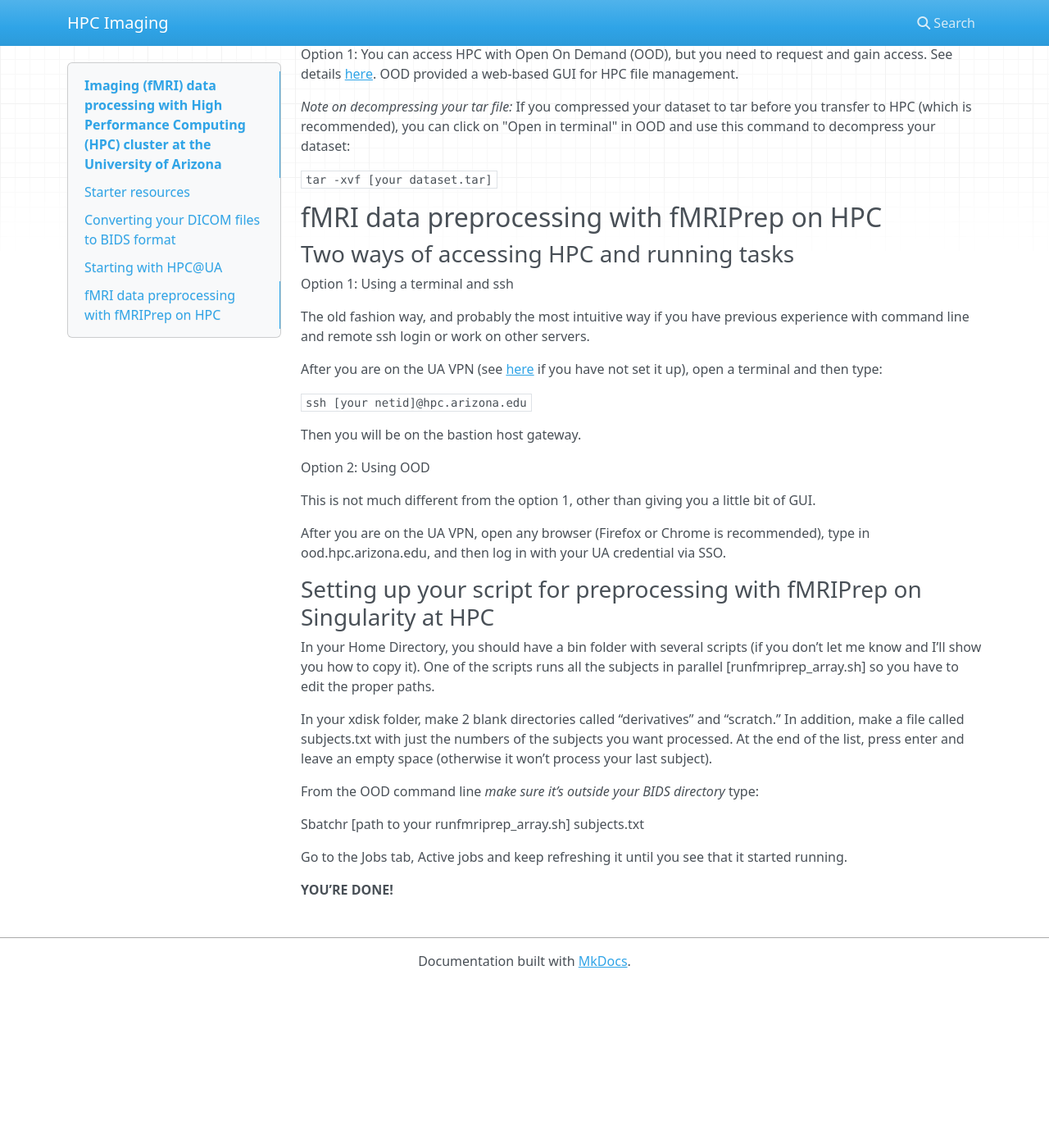
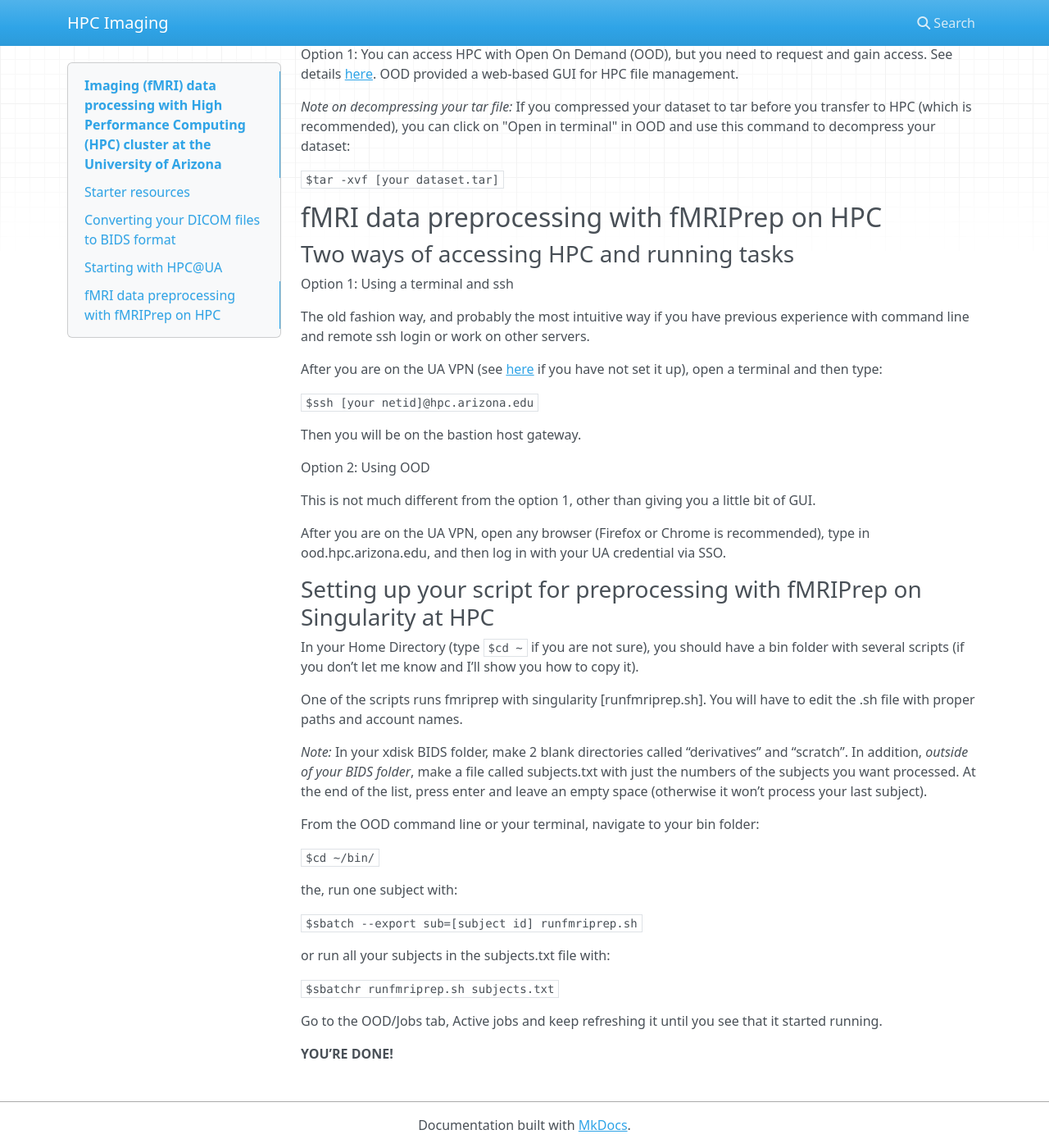
Before and after one commit to Diheng/HPC_imaging, an MkDocs documentation site: the page built from docs/index.md, in a window 1280 px wide and 1400 px high, scrolled down 2681 px. Shown: the whole window at 82% size. Built offline with MkDocs 1.6.1, drawn with Linux system fonts in a browser that asks for light colours; nearby versions of some CDN libraries; before the commit the page ends 3881 px from its top, so only the background shows below that.

Commit message:
Added commands for fMRIPrep

```diff
--- a/docs/index.md
+++ b/docs/index.md
@@ -78,7 +78,7 @@ Option 1: You can access HPC with Open On Demand (OOD), but you need to request
 
 *Note on decompressing your tar file:* If you compressed your dataset to tar before you transfer to HPC (which is recommended), you can click on "Open in terminal" in OOD and use this command to decompress your dataset:
 
-`tar -xvf [your dataset.tar]`
+`$tar -xvf [your dataset.tar]`
 
 ## fMRI data preprocessing with fMRIPrep on HPC
 
@@ -90,7 +90,7 @@ The old fashion way, and probably the most intuitive way if you have previous ex
 
 After you are on the UA VPN (see [here](https://uarizona.service-now.com/sp?id=sc_cat_item&sys_id=8ab35af01bb830507947edf1604bcb90) if you have not set it up), open a terminal and then type:
 
-`ssh [your netid]@hpc.arizona.edu`
+`$ssh [your netid]@hpc.arizona.edu`
 
 Then you will be on the bastion host gateway.
 
@@ -102,14 +102,24 @@ After you are on the UA VPN, open any browser (Firefox or Chrome is recommended)
 
 ### Setting up your script for preprocessing with fMRIPrep on Singularity at HPC
 
-In your Home Directory, you should have a bin folder with several scripts (if you don’t let me know and I’ll show you how to copy it). One of the scripts runs all the subjects in parallel [runfmriprep_array.sh] so you have to edit the proper paths.
+In your Home Directory (type `$cd ~` if you are not sure), you should have a bin folder with several scripts (if you don’t let me know and I’ll show you how to copy it).
 
-In your xdisk folder, make 2 blank directories called “derivatives” and “scratch.” In addition, make a file called subjects.txt with just the numbers of the subjects you want processed. At the end of the list, press enter and leave an empty space (otherwise it won’t process your last subject).
+One of the scripts runs fmriprep with singularity [runfmriprep.sh]. You will have to edit the .sh file with proper paths and account names.
 
-From the OOD command line *make sure it’s outside your BIDS directory* type:
+*Note:* In your xdisk BIDS folder, make 2 blank directories called “derivatives” and “scratch”. In addition, *outside of your BIDS folder*, make a file called subjects.txt with just the numbers of the subjects you want processed. At the end of the list, press enter and leave an empty space (otherwise it won’t process your last subject).
 
-Sbatchr [path to your runfmriprep_array.sh] subjects.txt
+From the OOD command line or your terminal, navigate to your bin folder:
 
-Go to the Jobs tab, Active jobs and keep refreshing it until you see that it started running.
+`$cd ~/bin/`
+
+the, run one subject with:
+
+`$sbatch --export sub=[subject id] runfmriprep.sh`
+
+or run all your subjects in the subjects.txt file with:
+
+`$sbatchr runfmriprep.sh subjects.txt`
+
+Go to the OOD/Jobs tab, Active jobs and keep refreshing it until you see that it started running.
 
 **YOU’RE DONE!**
```
